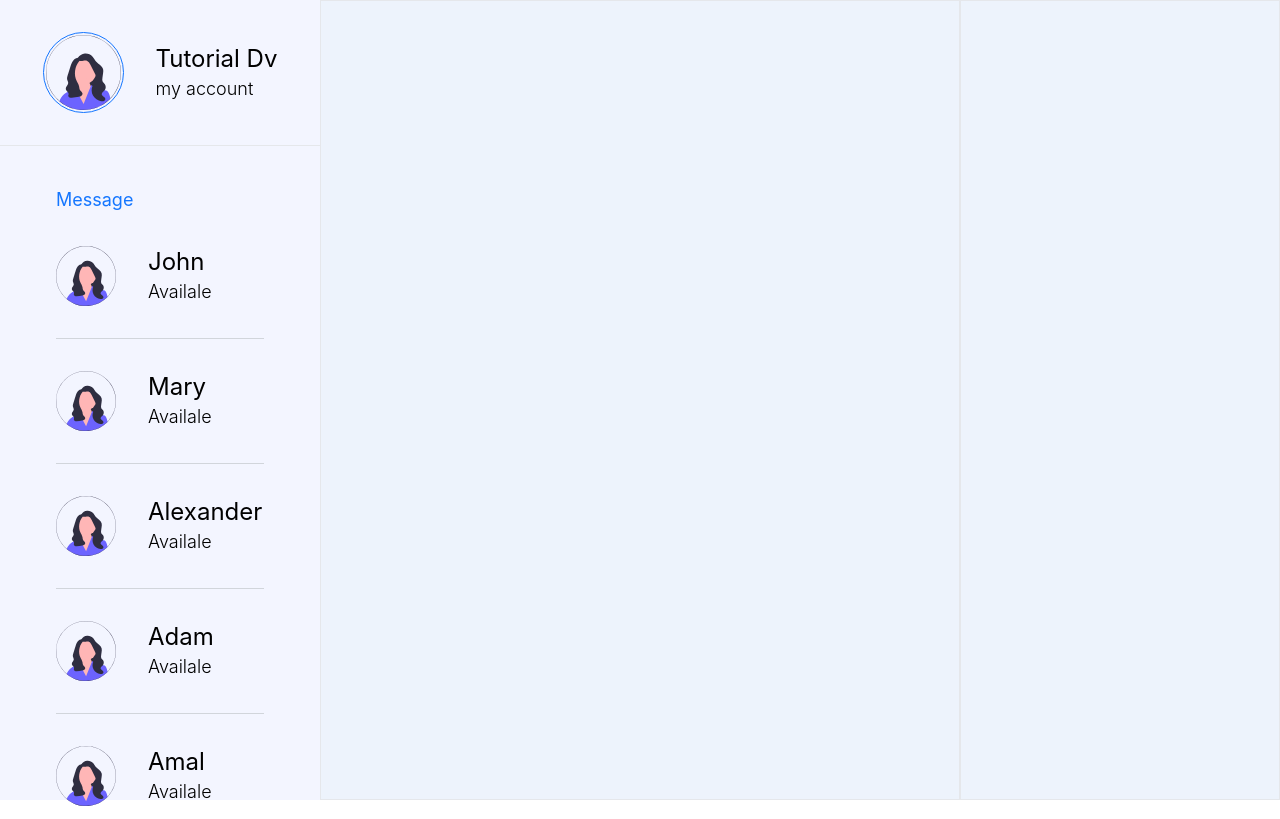
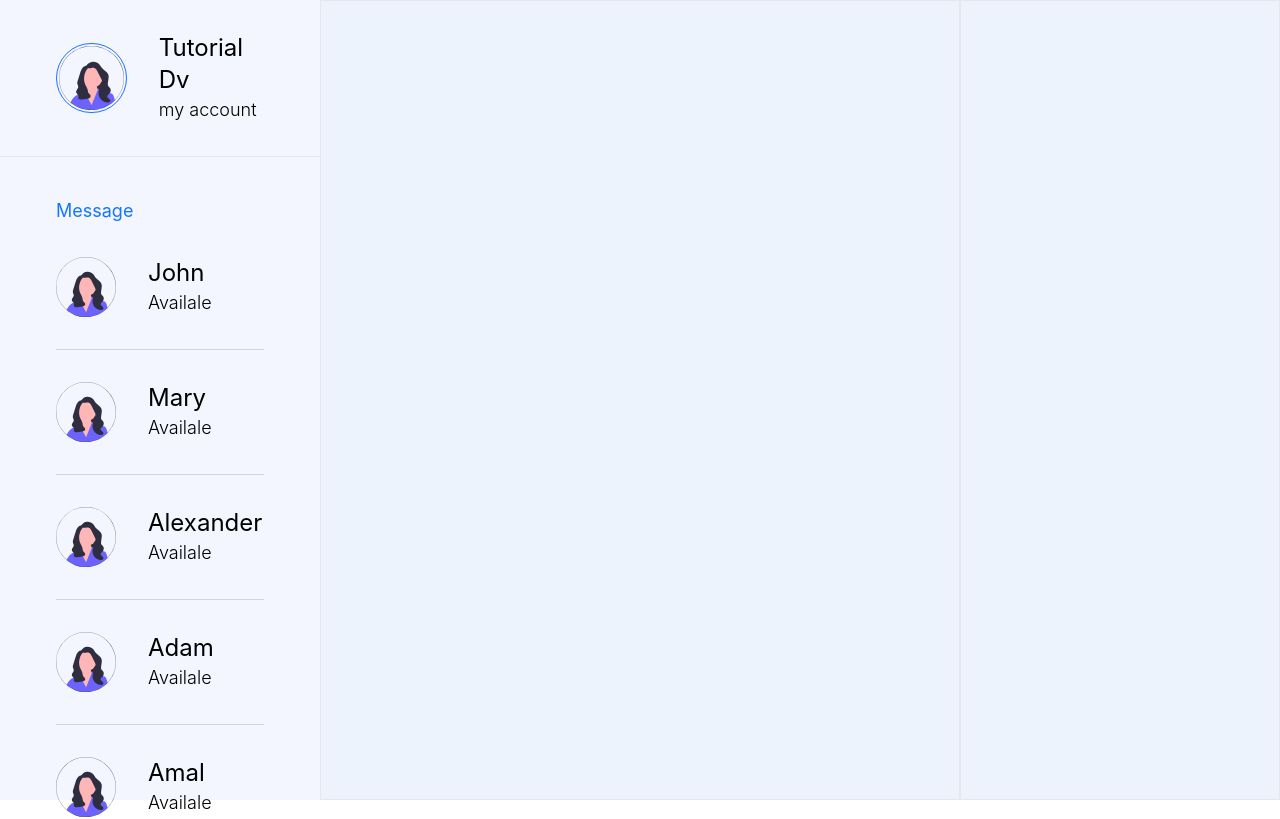
Before and after one commit to IT21239298/MERN-Stack-Messenger-Clone, a React (Create React App) app in the folder client/: page / in a window 1280 px wide. Shown: the top 819 px of the page. Built offline with nearby package versions, Linux system fonts and the light colour scheme.

Commit message:
users style

```diff
--- a/client/src/modules/Dashbord/index.js
+++ b/client/src/modules/Dashbord/index.js
@@ -39,7 +39,7 @@ const Dashbord = () => {
   return (
     <div className="w-screen flex">
         <div className="w-[25%]  h-screen bg-secondary">
-            <div className="flex justify-center items-center my-8">
+            <div className="flex items-center my-8 mx-14">
                 <div className="border border-primary p-[2px] rounded-full"><img src={Avatar} width={75} height={75}/></div>
                 <div className="ml-8">
                     <h3 className="text-2xl">Tutorial Dv</h3>
@@ -54,11 +54,13 @@ const Dashbord = () => {
                   contacts.map(({name,status,img}) => {
                     return(
                       <div className="flex  items-center py-8 border-b border-b-gray-300">
+                        <div className="cursor-pointer flex items-center">
                       <div className=""><img src={img} width={60} height={60}/></div>
                       <div className="ml-8">
                           <h3 className="text-2xl">{name}</h3>
                           <p className="text-lg font-light txt-gray-600">{status}</p>
                       </div>
+                  </div>
                   </div>
                     )
                   })
```
